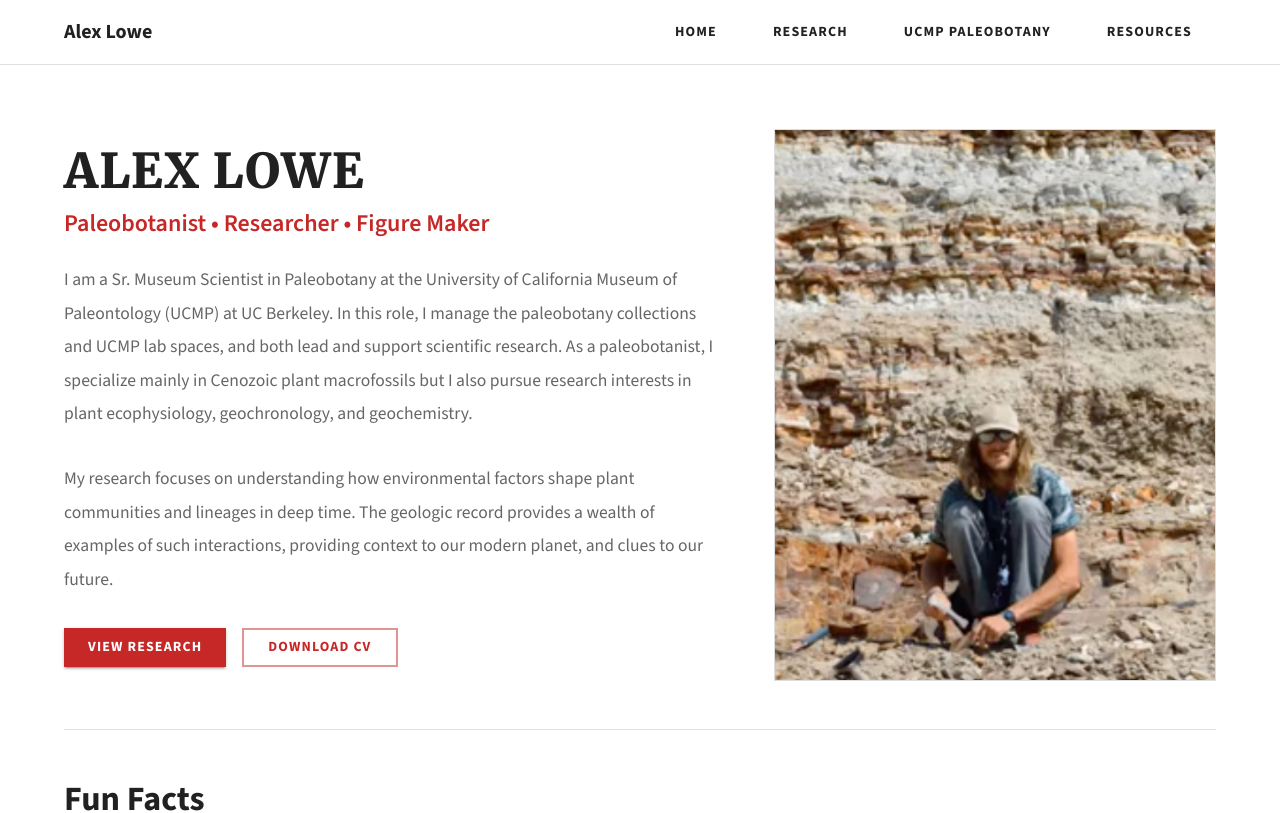
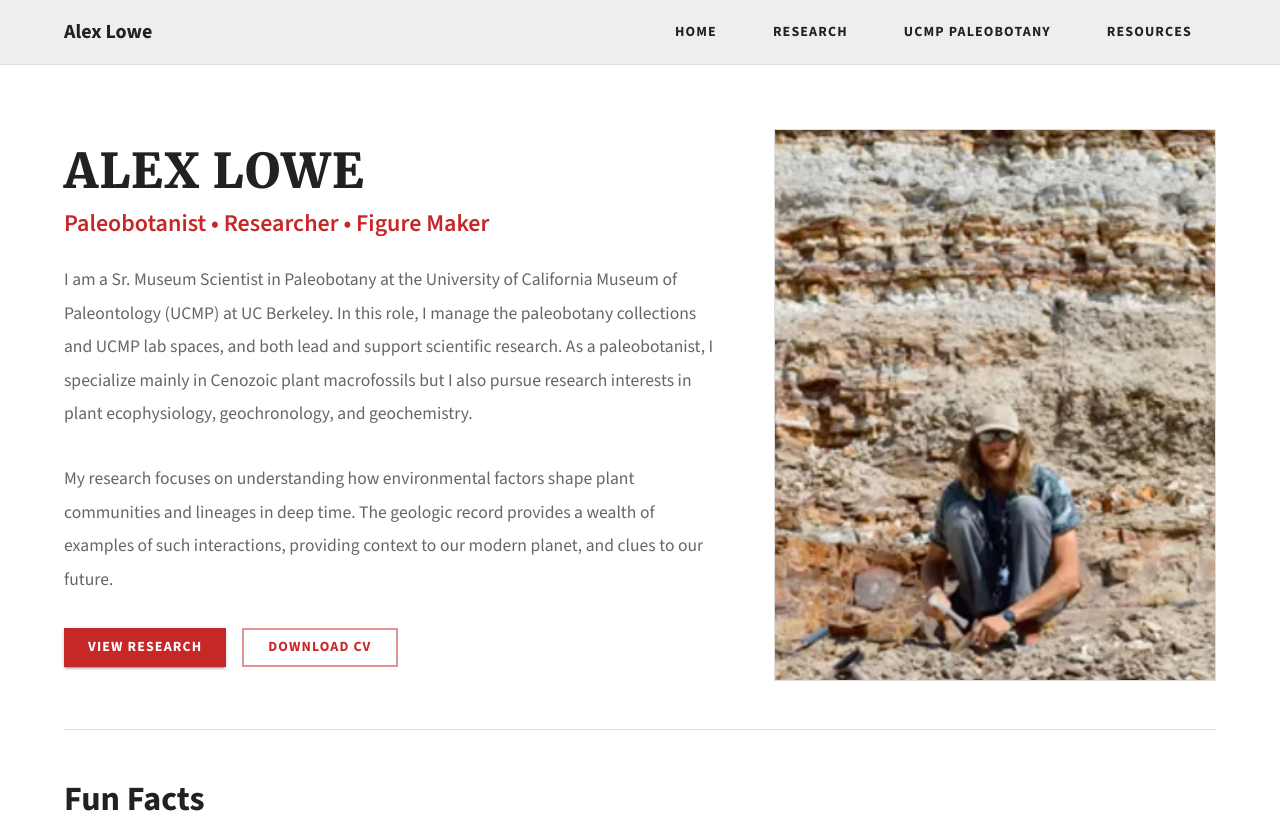
Before and after one commit to TiaLow/alex-lowe, a React (Vite) app: page / in a window 1280 px wide. Shown: the top 813 px of the page. Built offline with nearby package versions, Linux system fonts and the light colour scheme.

Commit message:
Add background color to navbar

```diff
--- a/src/reusable_components/Navbar.tsx
+++ b/src/reusable_components/Navbar.tsx
@@ -25,7 +25,14 @@ export default function Navbar() {
   const [open, setOpen] = useState(false);
 
   return (
-    <AppBar position="sticky" elevation={0} color="inherit">
+    <AppBar
+      position="sticky"
+      elevation={0}
+      color="inherit"
+      sx={{
+        backgroundColor: "grey.200",
+      }}
+    >
       <Toolbar
         sx={{
           maxWidth: "lg",
```
